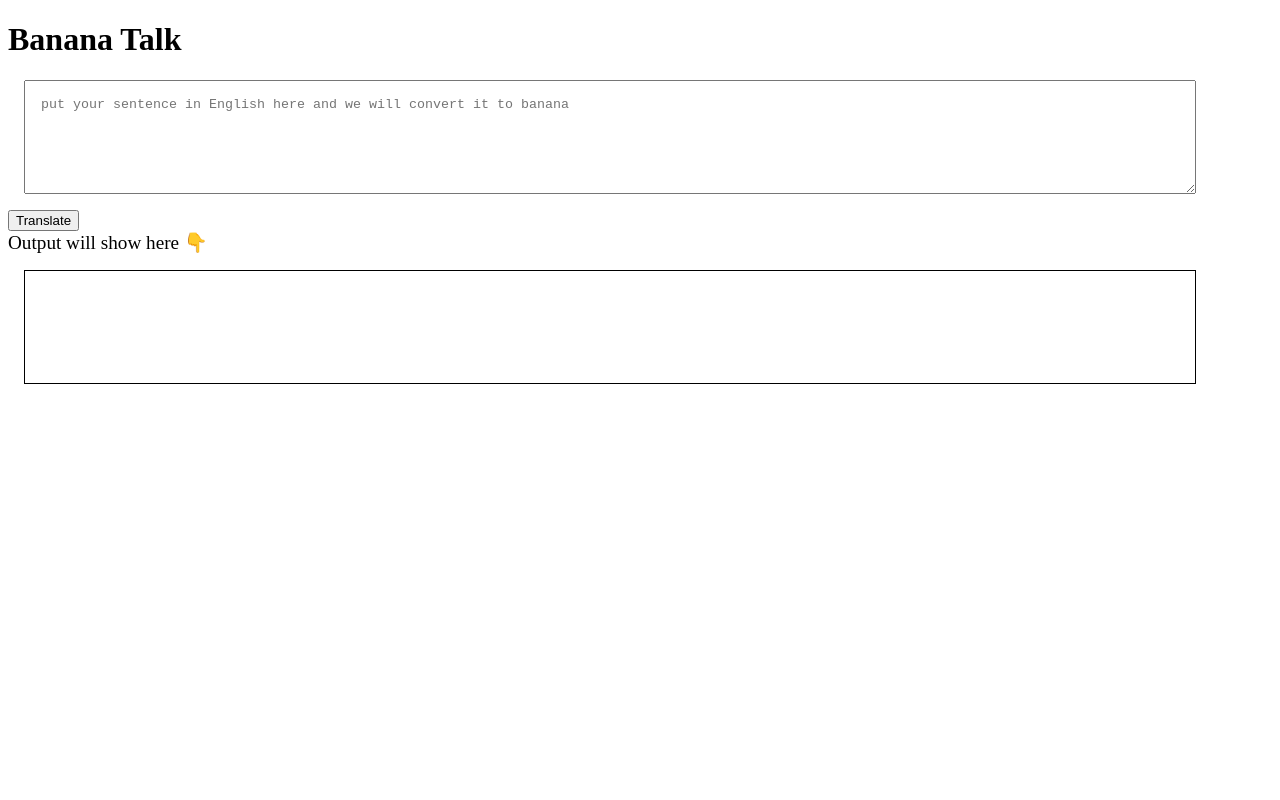
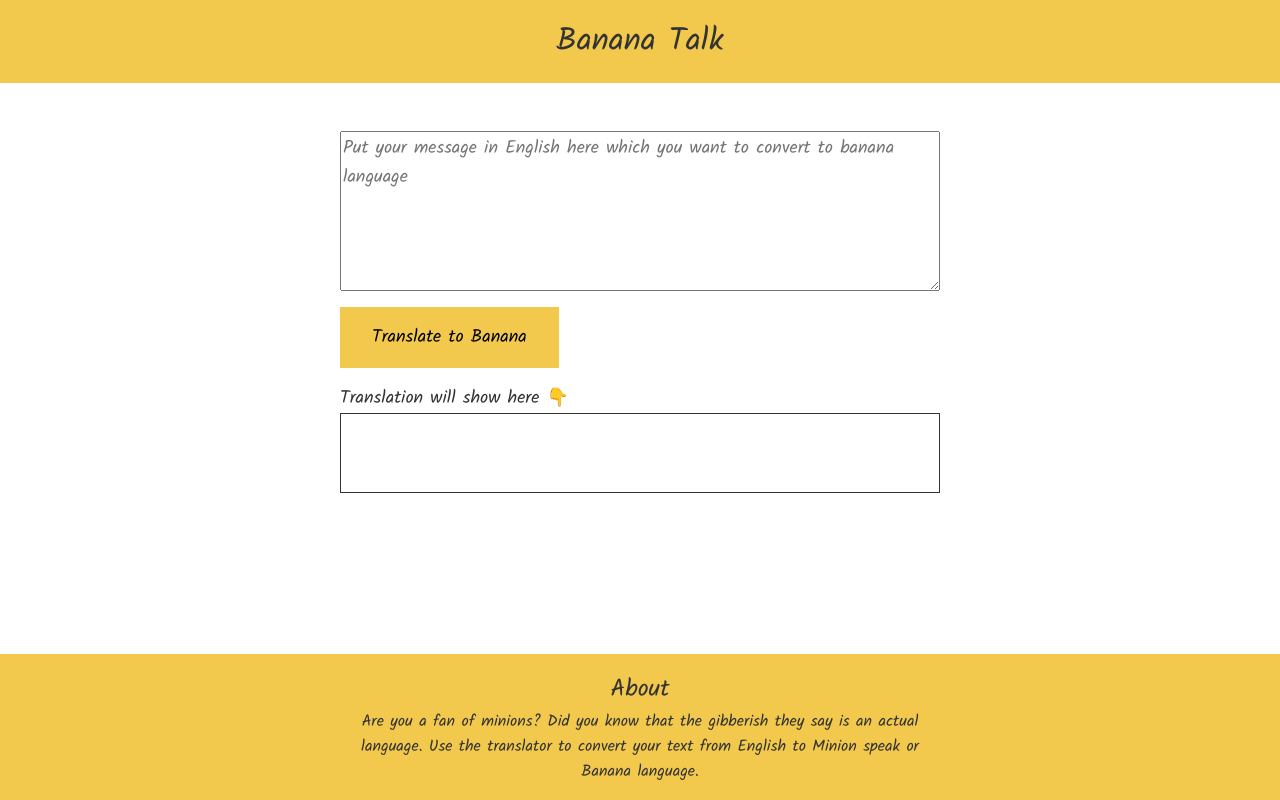
Before and after one commit to AyushGupta93/Banana-Talk, a plain HTML site: page index.html in a window 1280 px wide. Drawn offline with Linux system fonts and the light colour scheme.

Commit message:
text added

```diff
--- a/index.html
+++ b/index.html
@@ -5,36 +5,30 @@
     <meta charset="UTF-8">
     <meta name="viewport" content="width=device-width, initial-scale=1.0">
     <title>Banana Talk</title>
-    <style>
-        textarea {
-            width: 90%;
-            display: block;
-            margin: 1rem;
-            height: 10vh;
-            padding: 1rem;
-        }
 
-        #output{
-            border:1px solid black;
-            margin: 1rem;
-            height: 10vh;
-            padding: 1rem;
-            width:90%;
-            display: block;
-
-        }
-    </style>
+    <link rel="stylesheet" href="style.css">
 </head>
 
 <body>
-    <h1>Banana Talk</h1>
-    <textarea id="txt-input"
-        placeholder="put your sentence in English here and we will convert it to banana"></textarea>
-    <button id="btn-translate">Translate</button>
+    <nav>
+        <div style="font-size: 2rem; padding: 1rem;">Banana Talk</div>
+    </nav>
 
-    <div style="font-size: larger;">Output will show here 👇</div>
+    <main>
+        <textarea id="txt-input"
+        placeholder="Put your message in English here which you want to convert to banana language"></textarea>
+    <button id="btn-translate">Translate to Banana</button>
+
+    <div style="font-size: large;">Translation will show here 👇</div>
     <div id="output"></div>
-    <script src="app.js"></script>
+
+    </main>
+
+    <footer>
+        <div>About</div>
+        <p>Are you a fan of minions? Did you know that the gibberish they say is an actual language. Use the translator to convert your text from English to Minion speak or Banana language.</p>
+    </footer>
+        <script src="app.js"></script>
 </body>
 
 </html>
```
